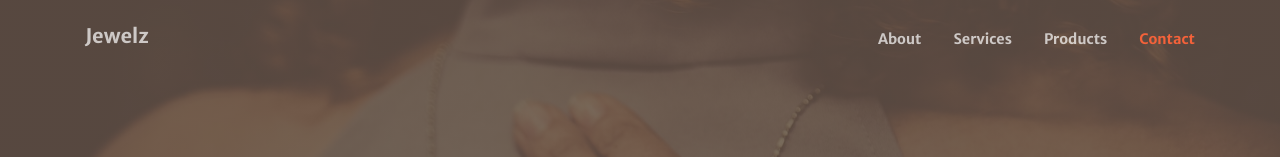
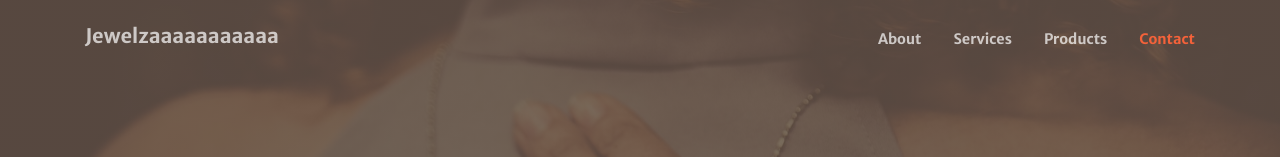
Before and after one commit to SadaouiDyhia/SadaouiDyhia.github.io, a plain HTML site: page index.html in a window 1280 px wide. Shown: the top 157 px of the page. Drawn offline with nearby package versions, Linux system fonts and the light colour scheme.

Commit message:
Update index.html

```diff
--- a/index.html
+++ b/index.html
@@ -22,7 +22,7 @@
         <!-- Navigation-->
         <nav class="navbar navbar-expand-lg navbar-light fixed-top py-3" id="mainNav">
             <div class="container">
-                <h2 class="navbar-brand js-scroll-trigger" >Jewelz</h2>
+                <h2 class="navbar-brand js-scroll-trigger" >Jewelzaaaaaaaaaaa</h2>
                 <button class="navbar-toggler navbar-toggler-right" type="button" data-toggle="collapse" data-target="#navbarResponsive" aria-controls="navbarResponsive" aria-expanded="false" aria-label="Toggle navigation"><span class="navbar-toggler-icon"></span></button>
                 <div class="collapse navbar-collapse" id="navbarResponsive">
                     <ul class="navbar-nav ml-auto my-2 my-lg-0">
```
